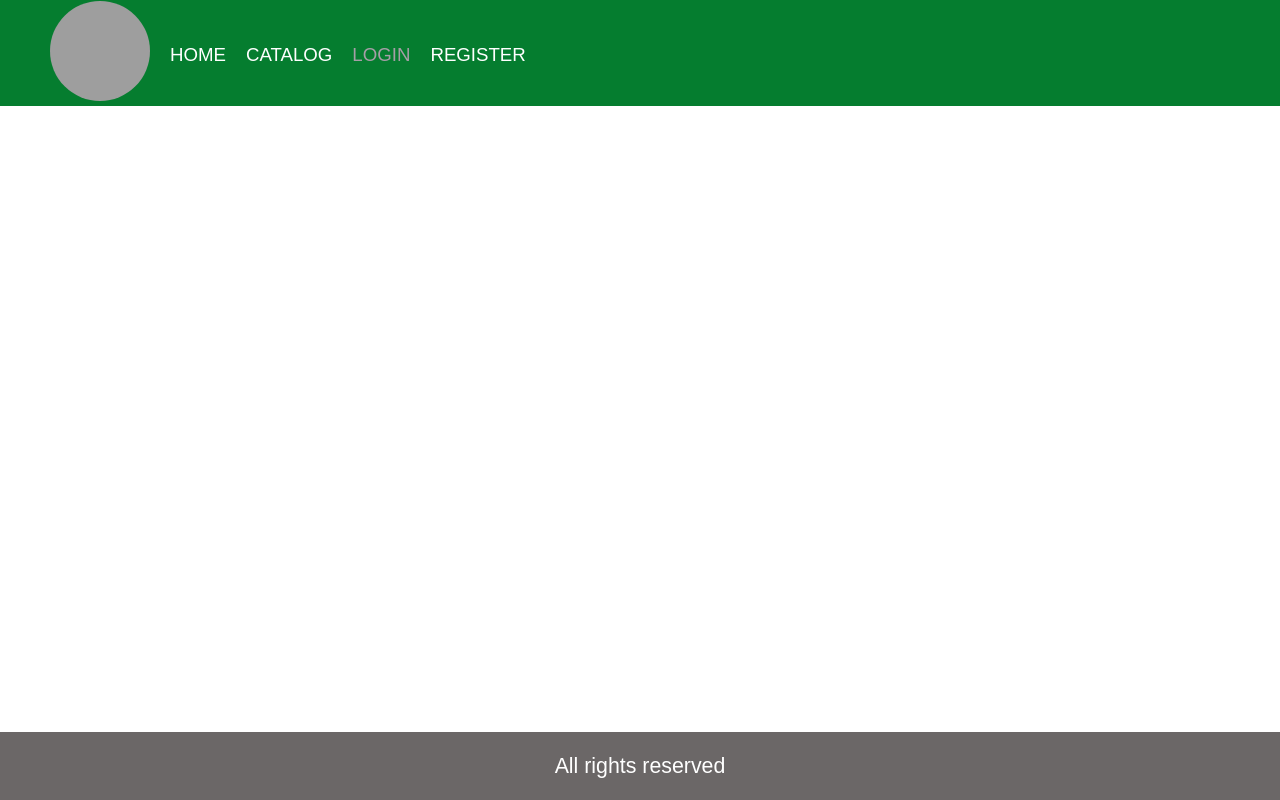
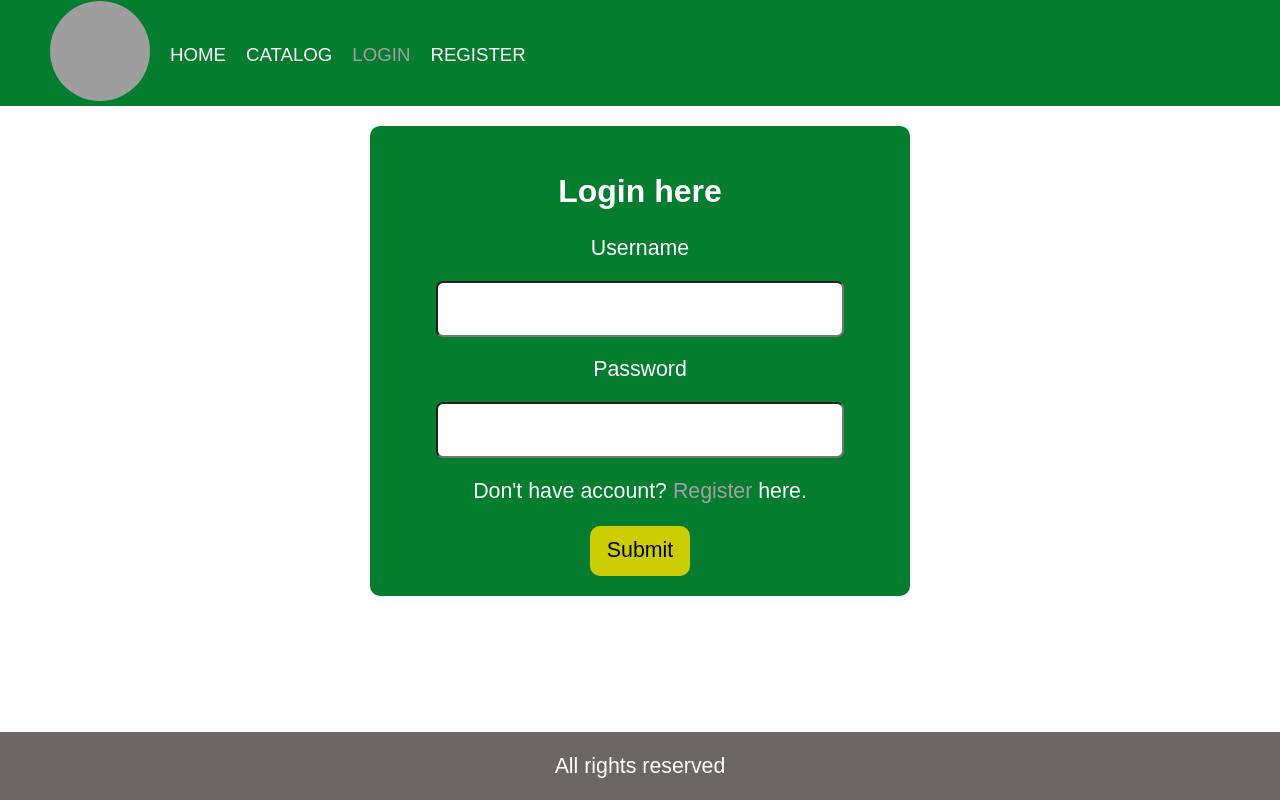
Before and after one commit to Qsen02/Softuni-ReactJS-Final-Project, a React (Vite) app in the folder Delicious food restaurant/client/: page /login in a window 1280 px wide. Built offline with nearby package versions, Linux system fonts and the light colour scheme; grey boxes are pictures that could not be loaded.

Commit message:
Created login form component with css

```diff
--- a/Delicious food restaurant/client/src/App.jsx
+++ b/Delicious food restaurant/client/src/App.jsx
@@ -3,6 +3,7 @@ import Footer from "./components/footer/Footer"
 import Header from "./components/header/Header"
 import Home from "./components/home/Home"
 import UserContext from "./context/UserContext"
+import Login from "./components/login/login"
 
 function App() {
 
@@ -12,6 +13,7 @@ function App() {
             <main>
                 <Routes>
                     <Route path="/" element={<Home />} />
+                    <Route path="/login" element={<Login />} />
                 </Routes>
             </main>
             <Footer />
--- /dev/null
+++ b/Delicious food restaurant/client/src/components/FormsAndErrors.module.css
@@ -0,0 +1,51 @@
+.form {
+    display: block;
+    margin: 0 auto;
+    margin-top: 20px;
+    width: 500px;
+    height: auto;
+    border-radius: 10px;
+    text-align: center;
+    color: white;
+    font-size: 16pt;
+    font-family: Arial, Helvetica, sans-serif;
+    padding: 20px;
+    background-color: rgb(5, 125, 47);
+}
+
+.form input {
+    display: block;
+    margin: 0 auto;
+    width: 400px;
+    height: 50px;
+    border-radius: 7px;
+    margin-top: 20px;
+    margin-bottom: 20px;
+    font-size: 16pt;
+}
+
+.form a {
+    text-decoration: none;
+    color: rgb(166, 158, 167);
+}
+
+.form a:hover {
+    color: lightgray;
+}
+
+.form button {
+    display: block;
+    margin: 0 auto;
+    width: 100px;
+    height: 50px;
+    background-color: rgb(205, 205, 6);
+    border: none;
+    border-radius: 10px;
+    font-size: 16pt;
+    font-family: Arial, Helvetica, sans-serif;
+    cursor: pointer;
+}
+
+.form button:hover {
+    background-color: yellow;
+}
--- a/Delicious food restaurant/client/src/components/header/navItems/NavItem.module.css
+++ b/Delicious food restaurant/client/src/components/header/navItems/NavItem.module.css
@@ -22,7 +22,7 @@
 .item {
     display: inline-block;
     position: relative;
-    margin-right: 20px;
+    margin-right: 25px;
     text-decoration: none;
     bottom: 40px;
 }
--- a/Delicious food restaurant/client/src/components/home/Home.module.css
+++ b/Delicious food restaurant/client/src/components/home/Home.module.css
@@ -3,7 +3,7 @@
     margin: 0 auto;
     margin-top: 20px;
     padding: 10px;
-    width: 400px;
+    width: 500px;
     height: auto;
     background-color: rgb(5, 125, 47);
     color: white;
@@ -16,7 +16,7 @@
 .home img {
     display: block;
     margin: 0 auto;
-    width: 300px;
-    height: 300px;
+    width: 400px;
+    height: 400px;
     border-radius: 10px;
 }
--- /dev/null
+++ b/Delicious food restaurant/client/src/components/login/Login.jsx
@@ -0,0 +1,18 @@
+import { Formik } from "formik";
+import { Link } from "react-router-dom";
+
+import styles from ".././FormsAndErrors.module.css"
+
+export default function Login() {
+    return (
+        <form className={styles.form}>
+            <h2>Login here</h2>
+            <label>Username</label>
+            <input type="text" name="username" />
+            <label>Password</label>
+            <input type="password" name="password" />
+            <p>Don't have account? <Link to="/register">Register</Link> here.</p>
+            <button type="submit">Submit</button>
+        </form>
+    )
+}
```
Also changed, not shown: Delicious food restaurant/client/src/schemas/index.js (added).
